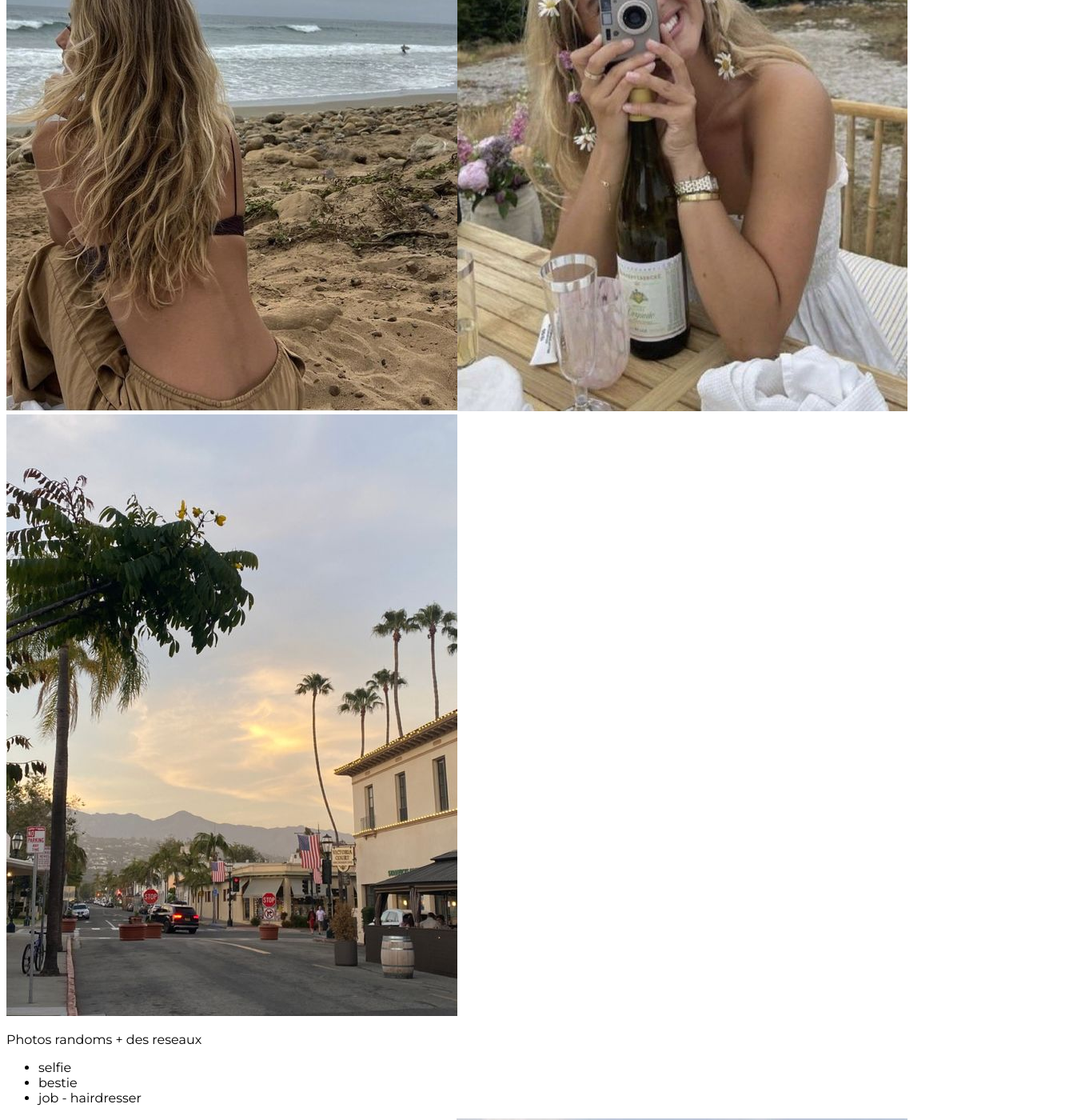
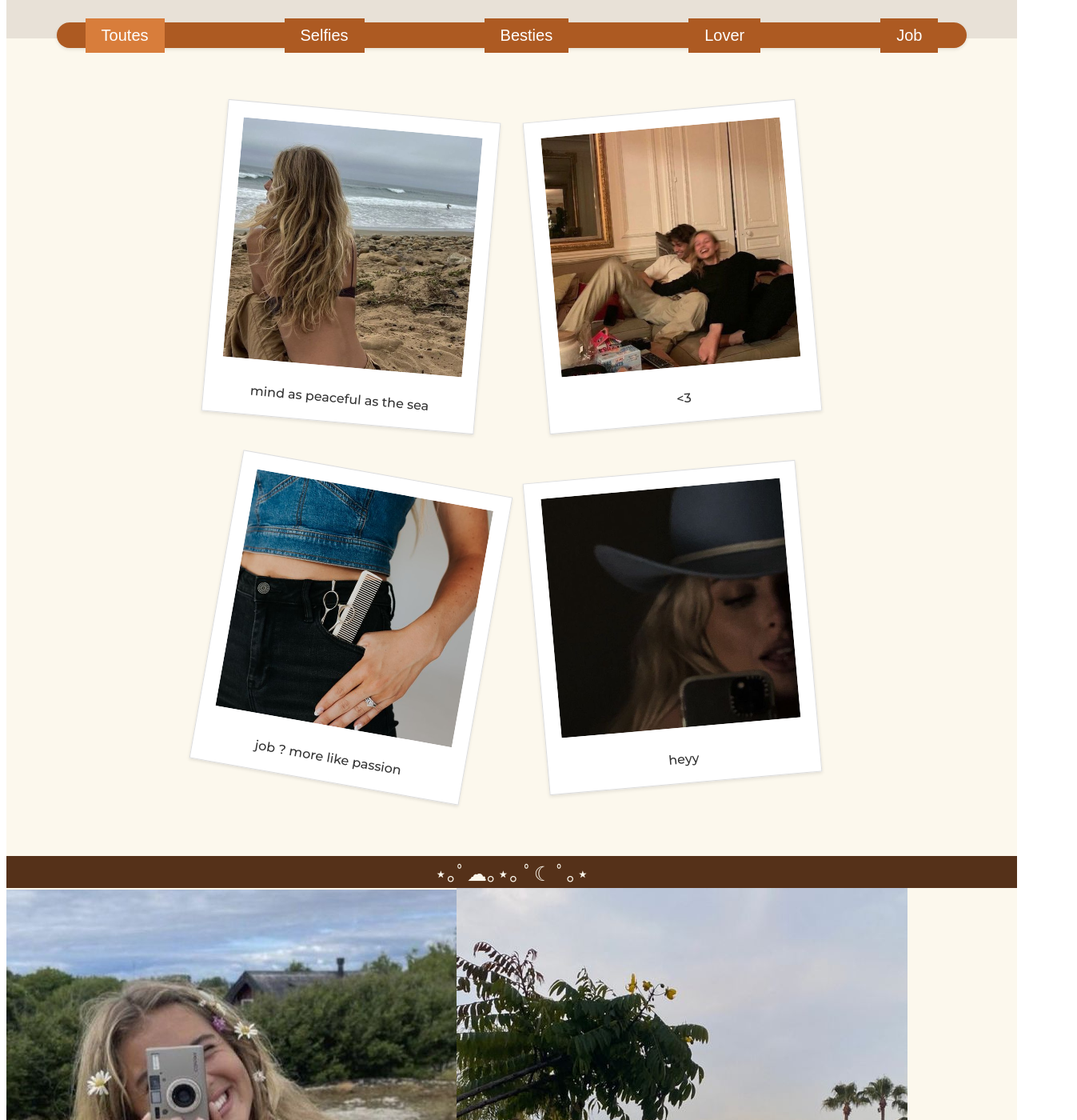
Before and after one commit to axllema/MadelineSmith, a React (Vite) app: page /gallery in a window 1280 px wide. Shown: the part 480-1880 px from the top of the page at 80% size, 1347 px wide, since content can reach past the window. Built offline with nearby package versions, Linux system fonts and the light colour scheme; a web font is replaced by a local one.

Commit message:
changes in gallery : pictures rotation & stuff

```diff
--- a/src/components/instafeed.jsx
+++ b/src/components/instafeed.jsx
@@ -6,13 +6,17 @@ import '../scss/components/_instafeed.scss';
 
 const InstaFeed = () => {
     return (
-        <div>
+        <div className='instafeed'>
 
-            <div>
+        <div className='instafeed-container'>
+
+            <div className='instafeed-container-photos'>
                 <img alt="Madeline Smith" src={Maddy3} className='' />
                 <img alt="Santa Barbara" src={SantaBarbara} className='' />
                 <img alt="Madeline Smith" src={Maddy4} className='' />
             </div>
+
+        </div>
 
         </div>
 
--- a/src/components/photosfilter.jsx
+++ b/src/components/photosfilter.jsx
@@ -1,15 +1,19 @@
 import { useState } from 'react';
-import Maddy3 from '../assets/img/maddy3.jpg';
-import SantaBarbara from '../assets/img/santabarbara1.jpg';
+// import Maddy3 from '../assets/img/maddy3.jpg';
+// import SantaBarbara from '../assets/img/santabarbara1.jpg';
 import Maddy4 from '../assets/img/maddy4.jpg';
+import Maddy2 from '../assets/img/maddy2.jpg';
+import GimmeImg from '../assets/img/gimme.jpg';
+import Job2 from '../assets/img/job2.jpg';
 import '../scss/style.scss';
 import '../scss/components/_photosfilter.scss';
 
 const PhotosFilter = () => {
     const initialPhotos = [
-        { id: 1, category: 'selfie', src: Maddy4 },
-        { id: 2, category: 'bestie', src: Maddy3 },
-        { id: 3, category: 'job', src: SantaBarbara},
+        { id: 1, category: 'selfie', src: Maddy4, caption: 'mind as peaceful as the sea', rotationClass: 'rotate-right-5' },
+        { id: 2, category: 'bestie', src: GimmeImg, caption: '<3', rotationClass: 'rotate-left-5' },
+        { id: 3, category: 'job', src: Job2, caption: 'job ? more like passion', rotationClass: 'rotate-right-10' },
+        { id: 4, category: 'selfie', src: Maddy2, caption: 'heyy', rotationClass: 'rotate-left-5' },
     ];
 
     const [photos] = useState(initialPhotos);
@@ -18,21 +22,31 @@ const PhotosFilter = () => {
     const filteredPhotos = photos.filter(photo => filter === 'all' || (filter !== 'null' && photo.category === filter));
 
     return (
-        <div>
-        <div>
-            <button onClick={() => setFilter('all')}>Toutes</button>
-            <button onClick={() => setFilter('selfie')}>Selfies</button>
-            <button onClick={() => setFilter('bestie')}>Besties</button>
-            <button onClick={() => setFilter('null')}>Lover</button>
-            <button onClick={() => setFilter('job')}>Job</button>
-        </div>
-        <div>
-            {filteredPhotos.map(photo => (
-            <img key={photo.id} src={photo.src} alt={photo.category} />
-            ))}
-        </div>
-        </div>
+        <section className="photos-filter">
+            <div className='photos-filter-buttons'>
+                <span> -`♡´- </span>
+                <button className={`photos-filter-button ${filter === 'all' ? 'active' : ''}`} onClick={() => setFilter('all')}>Toutes</button>
+                <button className={`photos-filter-button ${filter === 'selfie' ? 'active' : ''}`} onClick={() => setFilter('selfie')}>Selfies</button>
+                <button className={`photos-filter-button ${filter === 'bestie' ? 'active' : ''}`} onClick={() => setFilter('bestie')}>Besties</button>
+                <button className={`photos-filter-button ${filter === 'null' ? 'active' : ''}`} onClick={() => setFilter('null')}>Lover</button>
+                <button className={`photos-filter-button ${filter === 'job' ? 'active' : ''}`} onClick={() => setFilter('job')}>Job</button>
+                <span> -`♡´- </span>
+            </div>
+
+            <div className='photos-filter-wrap-containers'>
+                <section className="photos-filter-wrap">
+                    {filteredPhotos.map((photo, index) => (
+                        <div className={`photos-filter-photo-item ${photo.rotationClass}`} key={index}>
+                            <div className="photos-filter-img-box">
+                                <img src={photo.src} alt={photo.category} />
+                            </div>
+                            <p>{photo.caption}</p>
+                        </div>
+                    ))}
+                </section>
+            </div>
+        </section>
     );
-};
+}
 
 export default PhotosFilter;
--- a/src/pages/gallery.jsx
+++ b/src/pages/gallery.jsx
@@ -26,27 +26,22 @@ function Gallery() {
 
             <div className='gallery-elements'>
 
-                <h1>Gallery Page</h1>
-                <p> QUOTE </p>
+                <div className='gallery-elements-quotes'>
+                    <p> QUOTE </p>
+                </div>
 
                 <div className='gallery-elements-filters'>
                     <PhotosFilter />
+                </div>
 
-                    <p>Photos randoms + des reseaux</p>
 
-                    <ul>
-                        <li>selfie</li>
-                        <li>bestie</li>
-                        <li>job - hairdresser</li>
-                    </ul>
+                <div className='gallery-interlude'>
+                    <p> ⋆｡ﾟ☁︎｡⋆｡ ﾟ☾ ﾟ｡⋆ </p>
                 </div>
+
 
                 <div className='gallery-elements-feed'>
                     <InstaFeed/>
-
-                    <ul>
-                        <li>instagram feed</li>
-                    </ul>
                 </div>
 
             </div>
--- a/src/scss/components/_instafeed.scss
+++ b/src/scss/components/_instafeed.scss
@@ -0,0 +1,3 @@
+.instafeed {
+    background-color: #fcf8ed;
+}
--- a/src/scss/components/_photosfilter.scss
+++ b/src/scss/components/_photosfilter.scss
@@ -0,0 +1,124 @@
+.photos-filter {
+    display: flex;
+    flex-direction: column;
+    align-items: center;
+    background-color: #fcf8ed;
+
+    &-wrap-containers {
+        display: flex;
+        flex-direction: column;
+        align-items: center;
+        gap: 20px;
+        padding: 60px;
+    }
+
+    &-wrap {
+        display: flex;
+        flex-wrap: wrap;
+        gap: 20px;
+        justify-content: center;
+        padding: 10px 40px;
+    }
+
+    &-buttons {
+        position: absolute;
+        display: flex;
+        flex-direction: row;
+        justify-content: center;
+        align-items: center;
+        background: #ad5a22;
+        gap: 150px;
+        border-radius: 20px;
+        width: 90%;
+        height: 2em;
+        top: 380px;
+        box-shadow: 0 2px 4px rgba(0, 0, 0, 0.1);
+
+        span {
+            color: #fff;
+            font-size: 16px;
+            font-weight: 500;
+        }
+    }
+
+    &-button {
+        background: #ad5a22;
+        color: #fff;
+        border: none;
+        padding: 10px 20px;
+        font-size: 20px;
+        font-weight: 500;
+        cursor: pointer;
+        transition: background 0.3s;
+
+        &.active {
+            background: #d87d3b;
+        }
+
+        &:hover {
+            background: #d87d3b;
+        }
+    }
+
+    &-photo-item {
+        background: #fff;
+        border: 1px solid #ddd;
+        box-shadow: 0 2px 4px rgba(0, 0, 0, 0.1);
+        display: flex;
+        flex-direction: column;
+        align-items: center;
+        justify-content: center;
+        width: 300px;
+        padding: 20px;
+        margin: 20px;
+        text-align: center;
+        transition: transform 0.3s, box-shadow 0.3s;
+
+        &:hover {
+            transform: scale(1.05);
+            box-shadow: 0 2px 4px rgba(0, 0, 0, 0.45);
+        }
+    }
+
+    &-img-box {
+        width: 100%;
+        height: 300px;
+        margin-bottom: 30px;
+        overflow: hidden;
+
+        img {
+            width: 100%;
+            height: 100%;
+            object-fit: cover;
+        }
+    }
+
+    p {
+        margin: 0;
+        font-size: 16px;
+        font-weight: 500;
+        color: #333;
+    }
+}
+
+/* Rotation classes */
+.rotate-left-5 {
+    transform: rotate(-5deg);
+}
+.rotate-left-10 {
+    transform: rotate(-10deg);
+}
+.rotate-right-5 {
+    transform: rotate(5deg);
+}
+.rotate-right-10 {
+    transform: rotate(10deg);
+}
+
+/* Hover classes */
+.rotate-left-5:hover,
+.rotate-left-10:hover,
+.rotate-right-5:hover,
+.rotate-right-10:hover {
+    transform: rotate(0deg) scale(1.05);
+}
--- a/src/scss/pages/_gallery.scss
+++ b/src/scss/pages/_gallery.scss
@@ -1,3 +1,30 @@
 .gallery {
+    position: relative;
+    width: 100%;
     margin-top: 128px;
+
+    &-elements {
+        display: flex;
+        flex-direction: column;
+
+        &-quotes {
+            display: flex;
+            justify-content: center;
+            align-items: center;
+            background-color: #e8e1d7;
+            height: 400px;
+            gap: 20px;
+        }
+    }
+
+    &-interlude{
+        display: flex;
+        flex-direction: row;
+        align-items: center;
+        justify-content: center;
+        background: #553119;
+        height: 40px;
+        color: #fcf8ed;
+        font-size: 25px;
+    }
 }
```
